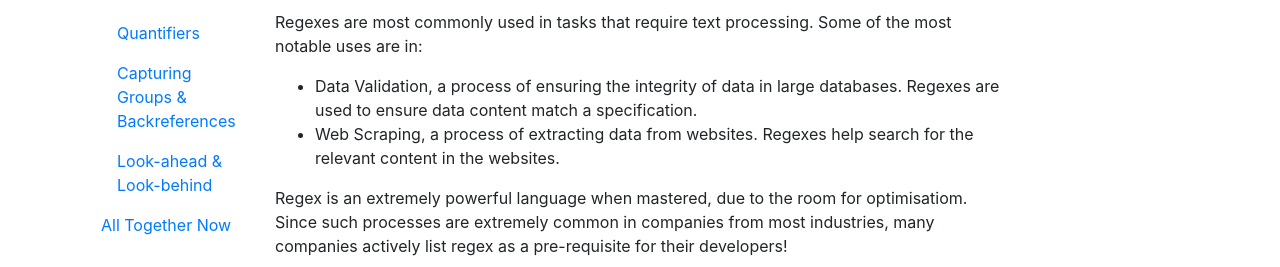
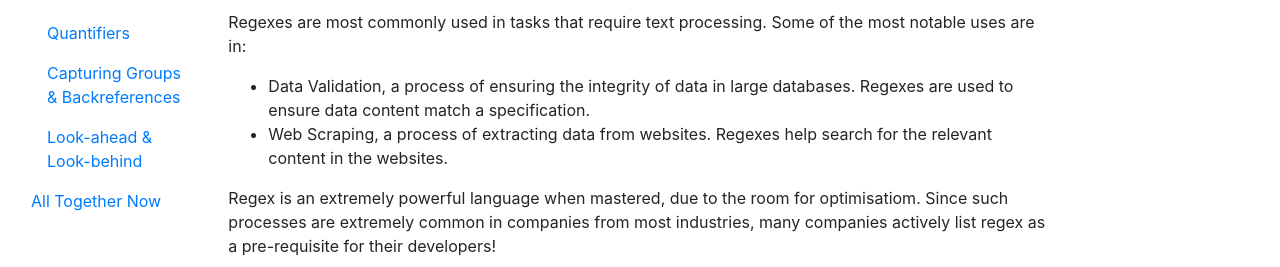
Before and after one commit to atomizewhitewhey/atomizewhitewhey.github.io, a website: page views/article-regex.html in a window 1280 px wide. Shown: the part 271-538 px from the top of the page. Drawn offline with nearby package versions, Linux system fonts and the light colour scheme.

Commit message:
Edited css for article navbar

```diff
--- a/css/article.css
+++ b/css/article.css
@@ -1,3 +1,5 @@
 .article-container {
   width: 100%;
+  padding-left: 15px;
+  padding-right: 15px;
 }
--- a/views/article-regex.html
+++ b/views/article-regex.html
@@ -8,6 +8,7 @@
 
     <link href="../node_modules/bootstrap/dist/css/bootstrap.min.css" rel="stylesheet">
     <link href="../css/article-regex.css" rel="stylesheet">
+    <link href="../css/article-navbar.css" rel="stylesheet">
     <link href="../css/article.css" rel="stylesheet">
   </head>
   <body>
@@ -19,7 +20,7 @@
         <h2 style="font-family: kinfolkFont">KITH</h2>
       </div>
     </nav>
-    <div class="container article-container">
+    <div class="article-container">
       <div class="row">
         <div class="col-2">
           <nav id="article-nav" class="nav nav-pills flex-column">
```
Also changed, not shown: views/matlab.html (+1 -1 lines).
